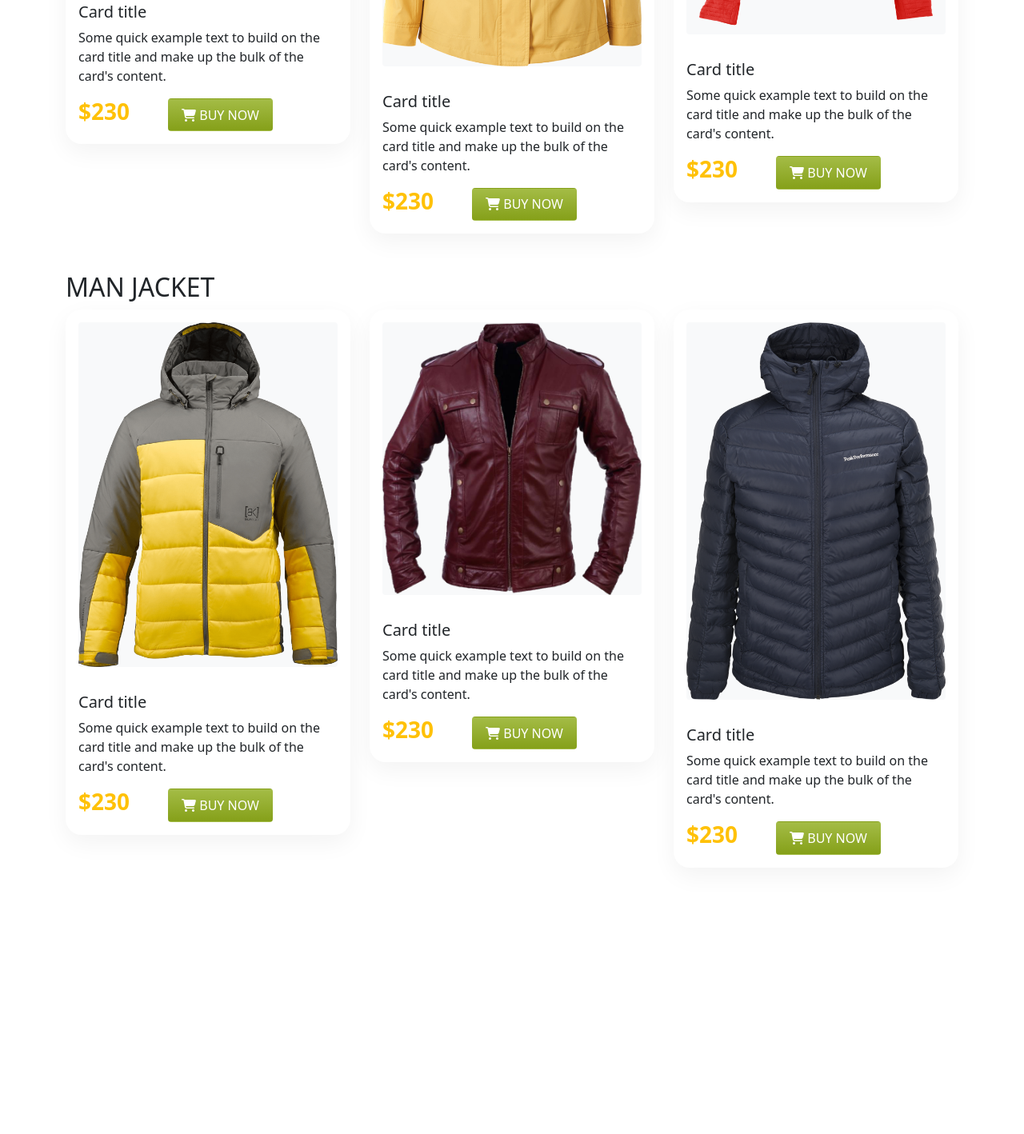
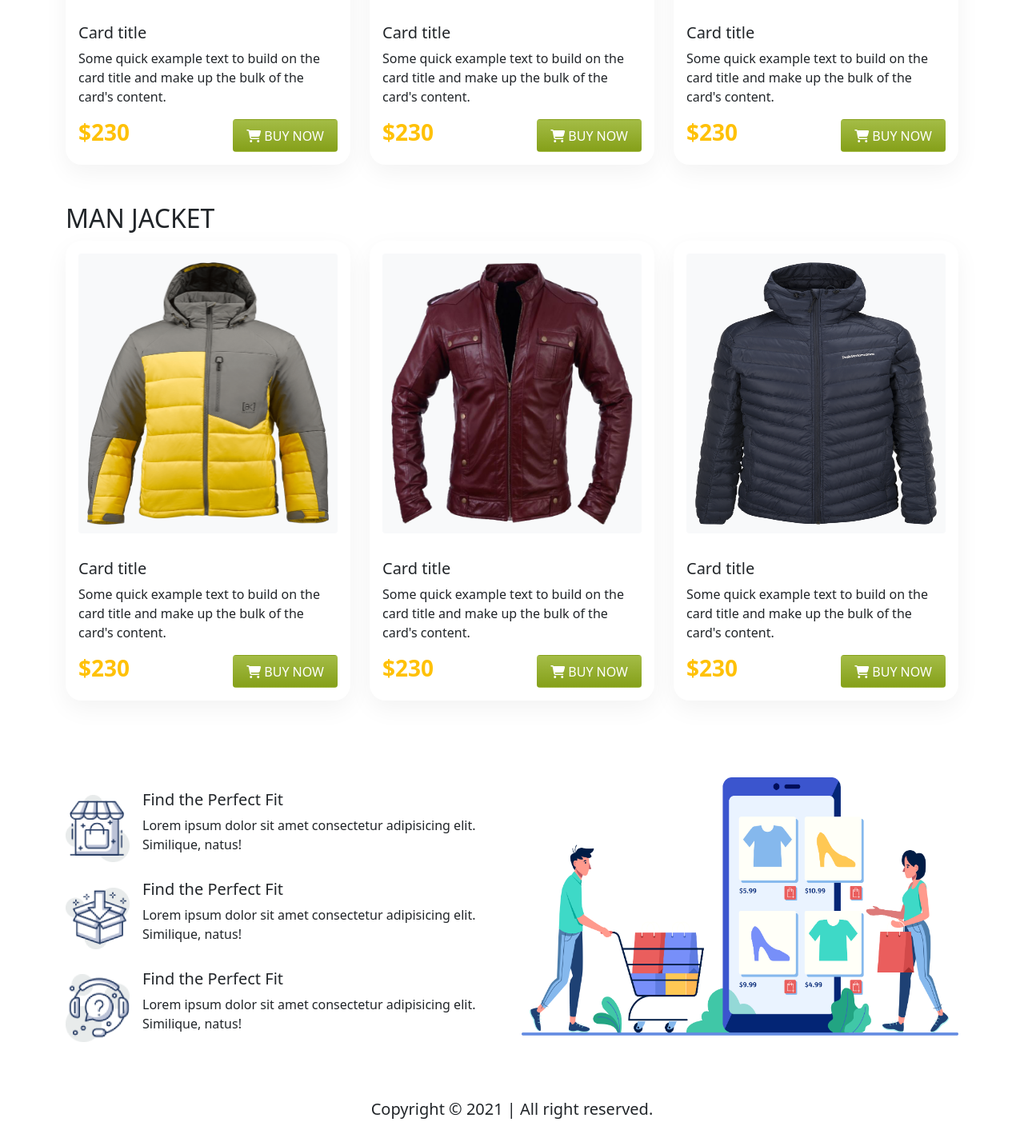
Before and after one commit to rehanmosabbir/penguin-fashion-bootstrap, a plain HTML site: page index.html in a window 1280 px wide. Shown: the part 1042-2460 px from the top of the page at 80% size. Before the commit the page ends 2175 px from the top, so only its background shows below. Drawn offline with nearby package versions, Linux system fonts and the light colour scheme.

Commit message:
add footer top and footer section

```diff
--- a/css/style.css
+++ b/css/style.css
@@ -10,6 +10,10 @@ header {
   box-shadow: 0px 10px 30px rgba(0, 0, 0, 0.05);
   border-radius: 20px;
 }
+.penguin-card img {
+  height: 350px;
+  padding: 0.7rem;
+}
 .card {
   border: 0px solid;
 }
--- a/index.html
+++ b/index.html
@@ -79,7 +79,7 @@
               <div class="card-body">
                 <h5 class="card-title">Card title</h5>
                 <p class="card-text">Some quick example text to build on the card title and make up the bulk of the card's content.</p>
-                <div class="d-flex">
+                <div class="d-flex justify-content-between">
                   <h3 class="text-warning me-5 fw-bold">$230</h3>
                   <button class="btn penguin-btn-success px-3"><i class="fas fa-shopping-cart"></i> BUY NOW</button>
                 </div>
@@ -92,7 +92,7 @@
               <div class="card-body">
                 <h5 class="card-title">Card title</h5>
                 <p class="card-text">Some quick example text to build on the card title and make up the bulk of the card's content.</p>
-                <div class="d-flex">
+                <div class="d-flex justify-content-between">
                   <h3 class="text-warning me-5 fw-bold">$230</h3>
                   <button class="btn penguin-btn-success px-3"><i class="fas fa-shopping-cart"></i> BUY NOW</button>
                 </div>
@@ -105,7 +105,7 @@
               <div class="card-body">
                 <h5 class="card-title">Card title</h5>
                 <p class="card-text">Some quick example text to build on the card title and make up the bulk of the card's content.</p>
-                <div class="d-flex">
+                <div class="d-flex justify-content-between">
                   <h3 class="text-warning me-5 fw-bold">$230</h3>
                   <button class="btn penguin-btn-success px-3"><i class="fas fa-shopping-cart"></i> BUY NOW</button>
                 </div>
@@ -123,7 +123,7 @@
               <div class="card-body">
                 <h5 class="card-title">Card title</h5>
                 <p class="card-text">Some quick example text to build on the card title and make up the bulk of the card's content.</p>
-                <div class="d-flex">
+                <div class="d-flex justify-content-between">
                   <h3 class="text-warning me-5 fw-bold">$230</h3>
                   <button class="btn penguin-btn-success px-3"><i class="fas fa-shopping-cart"></i> BUY NOW</button>
                 </div>
@@ -136,7 +136,7 @@
               <div class="card-body">
                 <h5 class="card-title">Card title</h5>
                 <p class="card-text">Some quick example text to build on the card title and make up the bulk of the card's content.</p>
-                <div class="d-flex">
+                <div class="d-flex justify-content-between">
                   <h3 class="text-warning me-5 fw-bold">$230</h3>
                   <button class="btn penguin-btn-success px-3"><i class="fas fa-shopping-cart"></i> BUY NOW</button>
                 </div>
@@ -149,7 +149,7 @@
               <div class="card-body">
                 <h5 class="card-title">Card title</h5>
                 <p class="card-text">Some quick example text to build on the card title and make up the bulk of the card's content.</p>
-                <div class="d-flex">
+                <div class="d-flex justify-content-between">
                   <h3 class="text-warning me-5 fw-bold">$230</h3>
                   <button class="btn penguin-btn-success px-3"><i class="fas fa-shopping-cart"></i> BUY NOW</button>
                 </div>
@@ -158,8 +158,40 @@
           </div>
         </div>
       </div>
+      <div class="container my-5 pt-5">
+        <div class="row">
+          <div class="col-lg-6">
+            <div class="d-flex align-items-center my-3">
+              <img class="img-fluid" src="icons/image 12.png" alt="" width="80" />
+              <div class="ms-3">
+                <h5>Find the Perfect Fit</h5>
+                <p>Lorem ipsum dolor sit amet consectetur adipisicing elit. Similique, natus!</p>
+              </div>
+            </div>
+            <div class="d-flex align-items-center my-3">
+              <img class="img-fluid" src="icons/image 13.png" alt="" width="80" />
+              <div class="ms-3">
+                <h5>Find the Perfect Fit</h5>
+                <p>Lorem ipsum dolor sit amet consectetur adipisicing elit. Similique, natus!</p>
+              </div>
+            </div>
+            <div class="d-flex align-items-center my-3">
+              <img class="img-fluid" src="icons/image 14.png" alt="" width="80" />
+              <div class="ms-3">
+                <h5>Find the Perfect Fit</h5>
+                <p>Lorem ipsum dolor sit amet consectetur adipisicing elit. Similique, natus!</p>
+              </div>
+            </div>
+          </div>
+          <div class="col-lg-6">
+            <img class="img-fluid" src="images/shopping.png" alt="" />
+          </div>
+        </div>
+      </div>
     </main>
-    <footer></footer>
+    <footer>
+      <p class="lead text-center">Copyright &copy; 2021 | All right reserved.</p>
+    </footer>
     <!-- Bootstrap JS -->
     <script
       src="https://cdn.jsdelivr.net/npm/bootstrap@5.0.2/dist/js/bootstrap.bundle.min.js"
```
